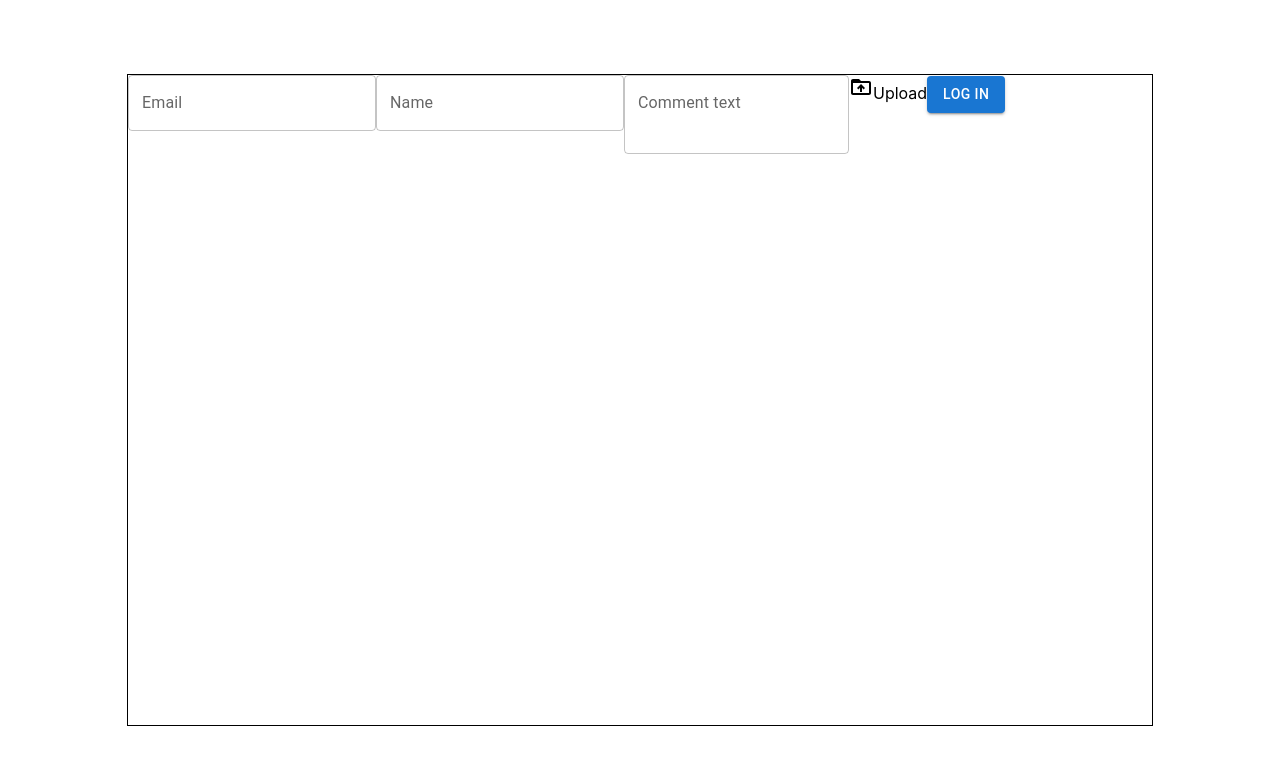
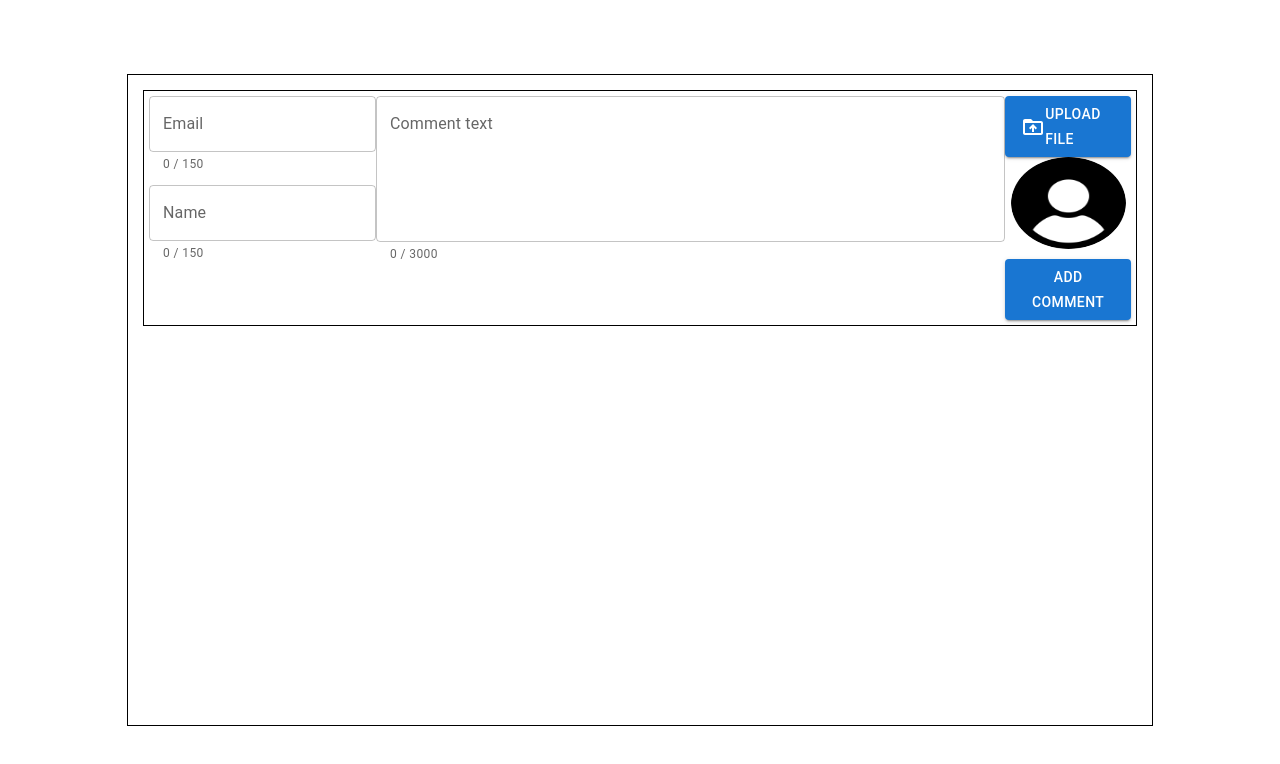
Before and after one commit to kelter-js/Commentary-Platform, a React (Create React App) app: page / in a window 1280 px wide. Shown: the top 764 px of the page. Built offline with nearby package versions, Linux system fonts and the light colour scheme.

Commit message:
implemented styles for comment form, added initial logic

```diff
--- a/package.json
+++ b/package.json
@@ -19,15 +19,12 @@
     "@types/react": "^18.0.0",
     "@types/react-dom": "^18.0.0",
     "@types/styled-components": "^5.1.26",
-    "@types/uuid": "^9.0.0",
     "react": "^18.2.0",
     "react-dom": "^18.2.0",
     "react-hook-form": "^7.43.3",
     "react-scripts": "5.0.1",
     "styled-components": "^5.3.6",
     "typescript": "^4.4.2",
-    "uuid": "^9.0.0",
-    "web-vitals": "^2.1.0",
     "yup": "^1.0.2"
   },
   "scripts": {
--- a/src/App.tsx
+++ b/src/App.tsx
@@ -1,13 +1,15 @@
-import React from 'react';
+import React, { useState } from 'react';
 import MainContainer from './Components/Main';
 import VisuallyHidden from './Common/VisuallyHidden';
 import AddComment from './Components/AddComment';
 
 const App = () => {
+  const [comments, setComments] = useState([]);
+
   return (
     <MainContainer>
       <VisuallyHidden>Platform to share your opinion with others</VisuallyHidden>
-      <AddComment />
+      <AddComment onAddComment={setComments} />
     </MainContainer>
   );
 }
--- a/src/Components/AddComment.tsx
+++ b/src/Components/AddComment.tsx
@@ -1,115 +1,213 @@
 import React, { useEffect, useState } from 'react';
-import { TextField, Alert, Checkbox, FormGroup, FormControlLabel } from '@mui/material';
+import { TextField } from '@mui/material';
 import * as yup from 'yup';
 import { yupResolver } from '@hookform/resolvers/yup';
 import { useForm } from 'react-hook-form';
 import { ErrorMessage } from '@hookform/error-message';
 import LoadingButton from '@mui/lab/LoadingButton';
+import Button from '@mui/material/Button';
 import { changeCallbackType, avatarSchemaType } from '../types/types';
 import DriveFolderUploadIcon from '@mui/icons-material/DriveFolderUpload';
+import { IAddComment } from '../types/interfaces';
+import styled from 'styled-components';
+import logo from '../assets/userpic.png';
 
+const AddCommentContainer = styled.section`
+  border: 1px solid black;
+  margin: 15px;
+  padding: 5px;
+`;
 
+const CommentForm = styled.form`
+  display: flex;
+  justify-content: space-between;
+`;
+
+const CommentInputContainer = styled.div`
+  width: 70%;
+
+  & .MuiTextField-root {
+    width: 100%;
+  }
+`;
+
+const UserDataContainer = styled.div`
+  display: flex;
+  flex-direction: column;
+
+  & .MuiTextField-root {
+    margin-bottom: 10px;
+  }
+
+  & .MuiTextField-root:last-of-type {
+    margin-bottom: 0;
+  }
+`;
+
+const FormControllersContainer = styled.div`
+  display: flex;
+  flex-direction: column;
+  width: 14%;
+`;
+
+const UploadAvatarContainer = styled.div`
+  display: flex;
+  align-items: center;
+  justify-content: space-between;
+  flex-direction: column;
+  min-height: 150px;
+  padding-bottom: 10px;
+  box-sizing: border-box;
+  width: 100%;
+
+  & label {
+    width: 100%;
+  }
+
+  & span {
+    margin-left: auto;
+  }
+
+  & img {
+    border-radius: 50%;
+  }
+`;
+
+const USER_DATA_MAX_LENGTH = 150;
+const USER_COMMENT_MAX_LENGTH = 3000;
 
 const schema = yup.object().shape({
-  email: yup.string().email().required(),
-  comment: yup.string().required(),
-  author: yup.string().required(),
+  email: yup.string().max(USER_DATA_MAX_LENGTH).email().required(),
+  comment: yup.string().max(USER_COMMENT_MAX_LENGTH).required(),
+  author: yup.string().max(USER_DATA_MAX_LENGTH).required(),
   avatar: yup
     .mixed()
-    .test("file", "You need to provide a file", (value) => {
+    .test('file', 'You need to provide a file', (value) => {
       const incomeFile = value as avatarSchemaType;
       return (incomeFile?.length > 0);
     }),
 }).required();
 
-const AddComment = () => {
+const AddComment = ({ onAddComment }: IAddComment): JSX.Element => {
   const { register, handleSubmit, formState: { errors } } = useForm({
     mode: 'onSubmit',
     resolver: yupResolver(schema),
   });
 
-  const [avatar, setAvatar] = useState();
-  const [author, setAuthor] = useState();
-  const [comment, setComment] = useState();
-  const [email, setEmail] = useState();
+  const [selectedFile, setSelectedFile] = useState();
+  const [avatarView, setAvatarView] = useState('');
+  const [author, setAuthor] = useState('');
+  const [comment, setComment] = useState('');
+  const [email, setEmail] = useState('');
+
+  useEffect(() => {
+    if (selectedFile) {
+      const objectUrl = URL.createObjectURL(selectedFile);
+      setAvatarView(objectUrl);
+
+
+      return () => URL.revokeObjectURL(objectUrl);
+    }
+  }, [selectedFile]);
 
   const onChangeHandler = (e: React.ChangeEvent<HTMLInputElement>) => {
     const name = e.target.name;
     const value = e.target.value;
+    const file = e.target.files && e.target.files[0];
 
     const callbacks: changeCallbackType = {
-      'avatar': setAvatar,
+      'avatar': setSelectedFile,
       'author': setAuthor,
       'comment': setComment,
       'email': setEmail,
     }
 
-    callbacks[name](value);
+    callbacks[name](file ?? value);
   }
 
-  /*console.log(avatar)
-  console.log(author)
-  console.log(comment)
-  console.log(email)*/
-
   return (
-    <section>
-      <form
+    <AddCommentContainer>
+      <CommentForm
         onSubmit={handleSubmit((data) => {
           console.log(data);
+          //onAddComment(data);
         })}
       >
+        <UserDataContainer>
           <TextField
             {...register('email', { onChange: onChangeHandler })}
+            value={email}
+            helperText={`${email.length} / ${USER_DATA_MAX_LENGTH}`}
             label='Email'
             type='email'
             id='email'
+            inputProps={{ maxLength: USER_DATA_MAX_LENGTH }}
             placeholder='Type your email'
           />
           <ErrorMessage errors={errors} name='email' />
 
           <TextField
             {...register('author', { onChange: onChangeHandler })}
+            value={author}
+            helperText={`${author.length} / ${USER_DATA_MAX_LENGTH}`}
             label='Name'
             type='text'
             id='author'
+            inputProps={{ maxLength: USER_DATA_MAX_LENGTH }}
             placeholder='Type your name'
           />
           <ErrorMessage errors={errors} name='author' />
+        </UserDataContainer>
 
+        <CommentInputContainer>
           <TextField
             {...register('comment', { onChange: onChangeHandler })}
+            value={comment}
+            helperText={`${comment.length} / ${USER_COMMENT_MAX_LENGTH}`}
             label='Comment text'
             type='text'
             id='comment'
             multiline
-          rows={2}
+            rows={4.9}
+            inputProps={{ maxLength: USER_COMMENT_MAX_LENGTH }}
             placeholder='Share your opinion'
           />
           <ErrorMessage errors={errors} name='comment' />
+        </CommentInputContainer>
 
+
+        <FormControllersContainer>
+          <UploadAvatarContainer>
+            <Button
+              variant='contained'
+              component='label'
+            >
+              <DriveFolderUploadIcon />
+              <span>Upload File</span>
               <input
                 {...register('avatar', { onChange: onChangeHandler })}
-          accept="image/*"
-          style={{ display: 'none' }}
-          id="avatar"
+                accept='image/*'
+                hidden
+                id='avatar'
                 multiple
-          type="file"
+                type='file'
               />
-        <label htmlFor="avatar">
-          <DriveFolderUploadIcon />
-          Upload
-        </label>
+            </Button>
+
+            <img alt='' src={avatarView || logo} width={115} height={92} />
+
             <ErrorMessage errors={errors} name='avatar' />
+          </UploadAvatarContainer>
 
           <LoadingButton
             variant='contained'
             type='submit'
           >
-          Log in
+            Add comment
           </LoadingButton>
-      </form>
-    </section>
+        </FormControllersContainer>
+      </CommentForm>
+    </AddCommentContainer>
   );
 }
 
--- a/src/types/interfaces.ts
+++ b/src/types/interfaces.ts
@@ -1 +1,4 @@
+import { Dispatch, SetStateAction } from "react";
+
 export interface IWrapper { children: React.ReactNode }
+export interface IAddComment { onAddComment: Dispatch<SetStateAction<never[]>> }
```
Also changed, not shown: src/assets/userpic.png (added), 1 other file (tests, documents, lock files or other folders). Lines whose indentation alone changed are shown as unchanged.
